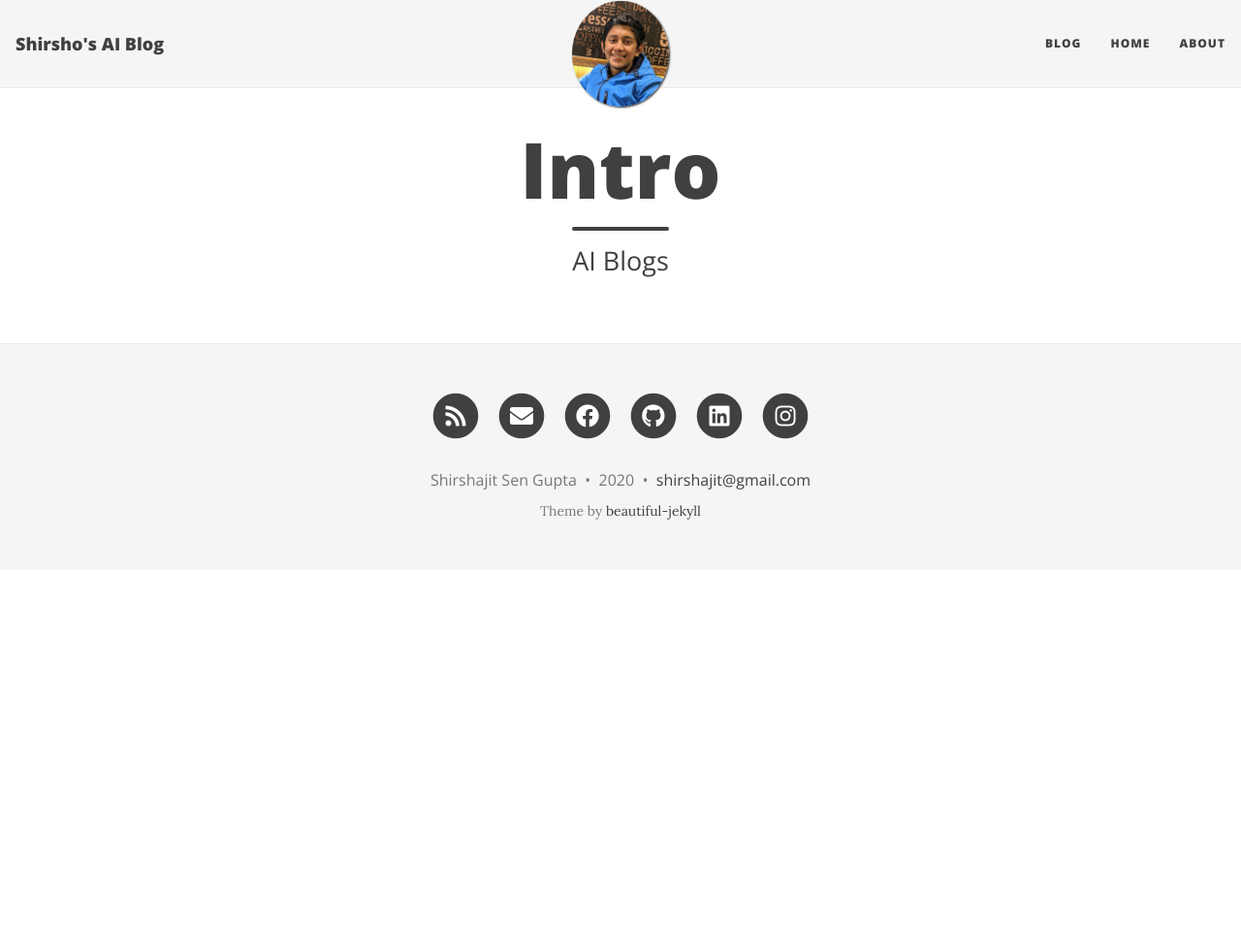
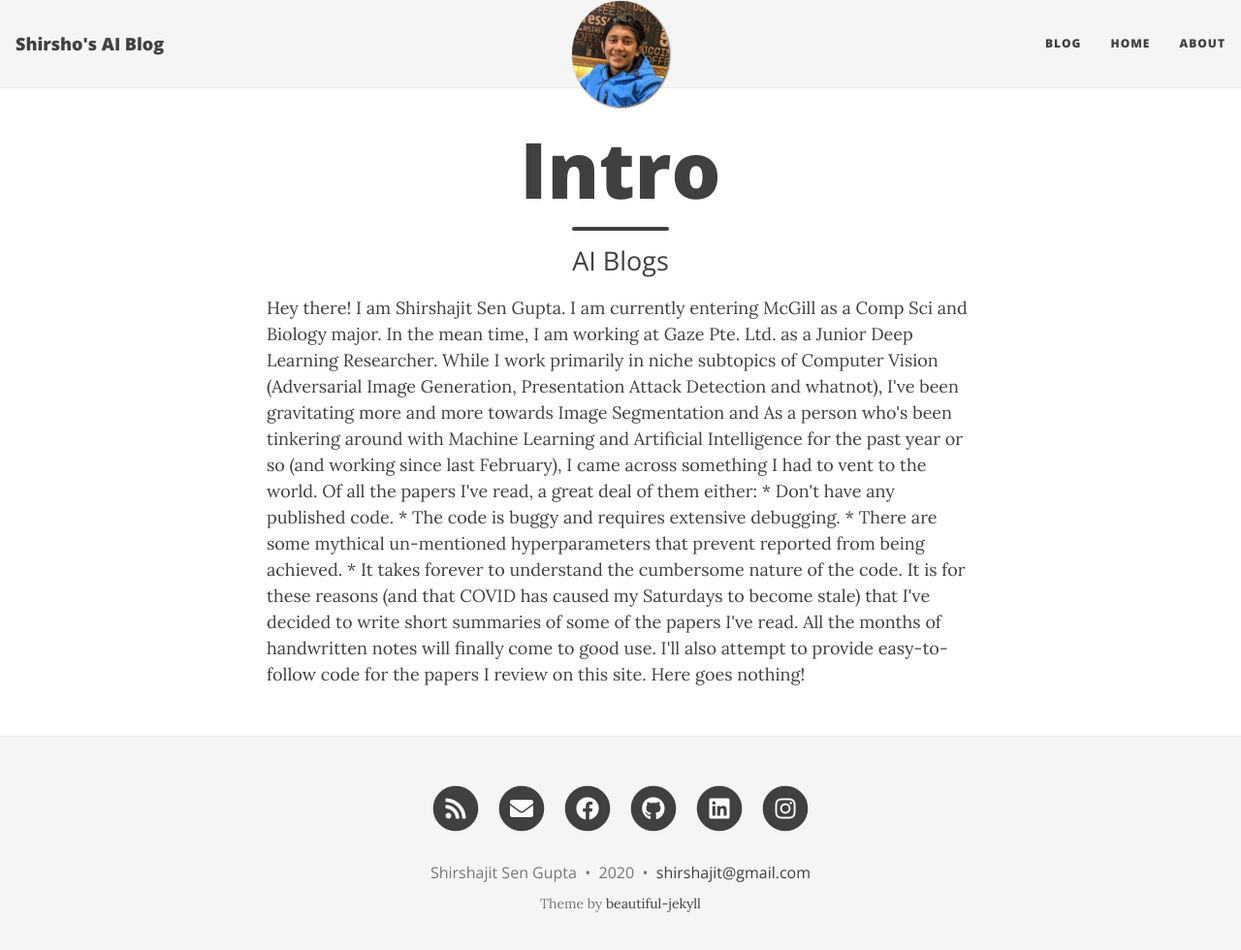
Before and after one commit to shirsho-12/shirsho-12.github.io, a Jekyll site: the page built from index.html, in a window 1280 px wide and 993 px high. Shown: the top 980 px of the window at 97% size. Built offline with Jekyll 4.4.1, drawn with Linux system fonts in a browser that asks for light colours; nearby versions of some CDN libraries; the list of posts is cut into pages by our own code.

Commit message:
Major update-1: set everything up

```diff
--- a/index.html
+++ b/index.html
@@ -3,3 +3,17 @@
 title: "Intro"
 subtitle: AI Blogs
 ---
+
+Hey there! I am Shirshajit Sen Gupta. I am currently entering McGill as a Comp Sci and Biology major. In the mean time, I am working at Gaze Pte. Ltd. as a Junior Deep Learning Researcher.
+While I work primarily in niche subtopics of Computer Vision (Adversarial Image Generation, Presentation Attack Detection and whatnot), I've been gravitating more and more towards Image Segmentation
+and
+
+As a person who's been tinkering around with Machine Learning and Artificial Intelligence for the past year or so (and working since last February), I came across something I had to vent to the world.
+Of all the papers I've read, a great deal of them either:
+* Don't have any published code.
+* The code is buggy and requires extensive debugging.
+* There are some mythical un-mentioned hyperparameters that prevent reported from being achieved.
+* It takes forever to understand the cumbersome nature of the code.
+
+It is for these reasons (and that COVID has caused my Saturdays to become stale) that I've decided to write short summaries of some of the papers I've read. All the months of handwritten notes will finally
+come to good use. I'll also attempt to provide easy-to-follow code for the papers I review on this site. Here goes nothing!
```
Also changed, not shown: home_page.md (+4 -4 lines).
